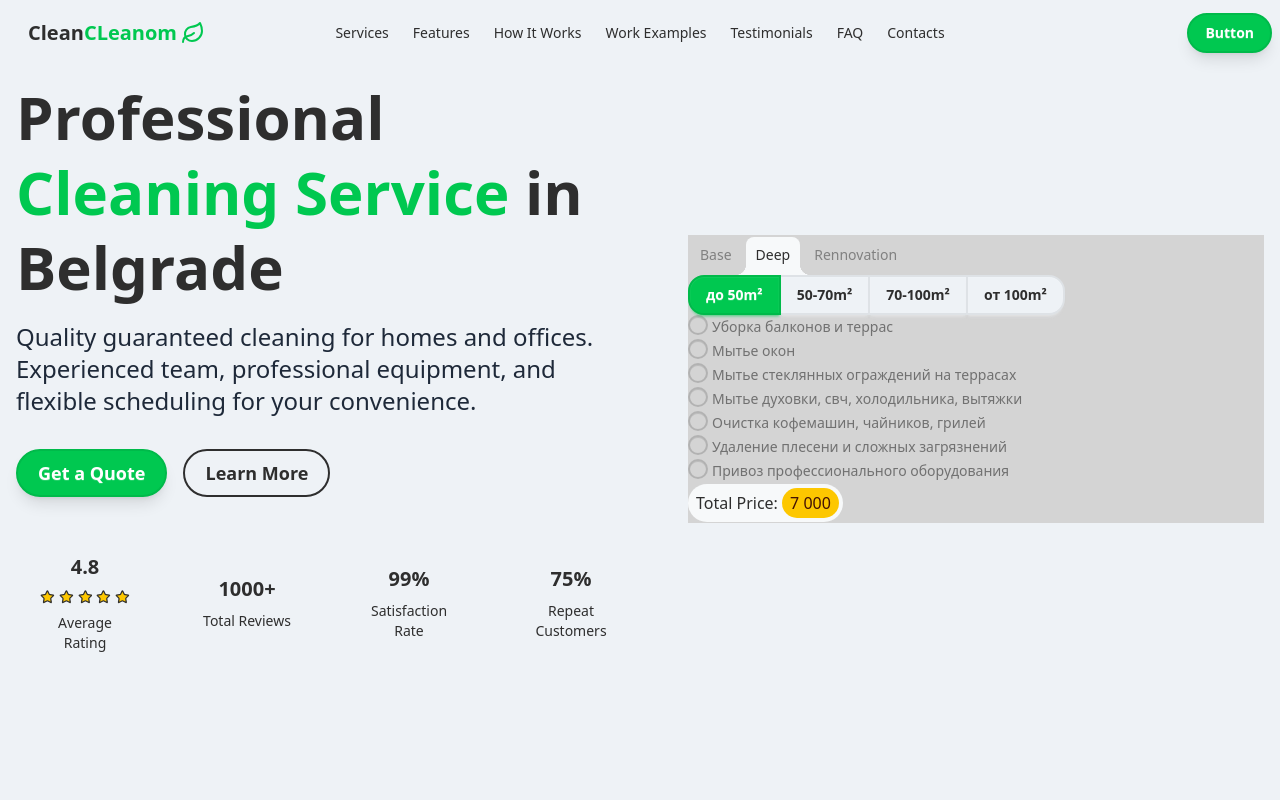
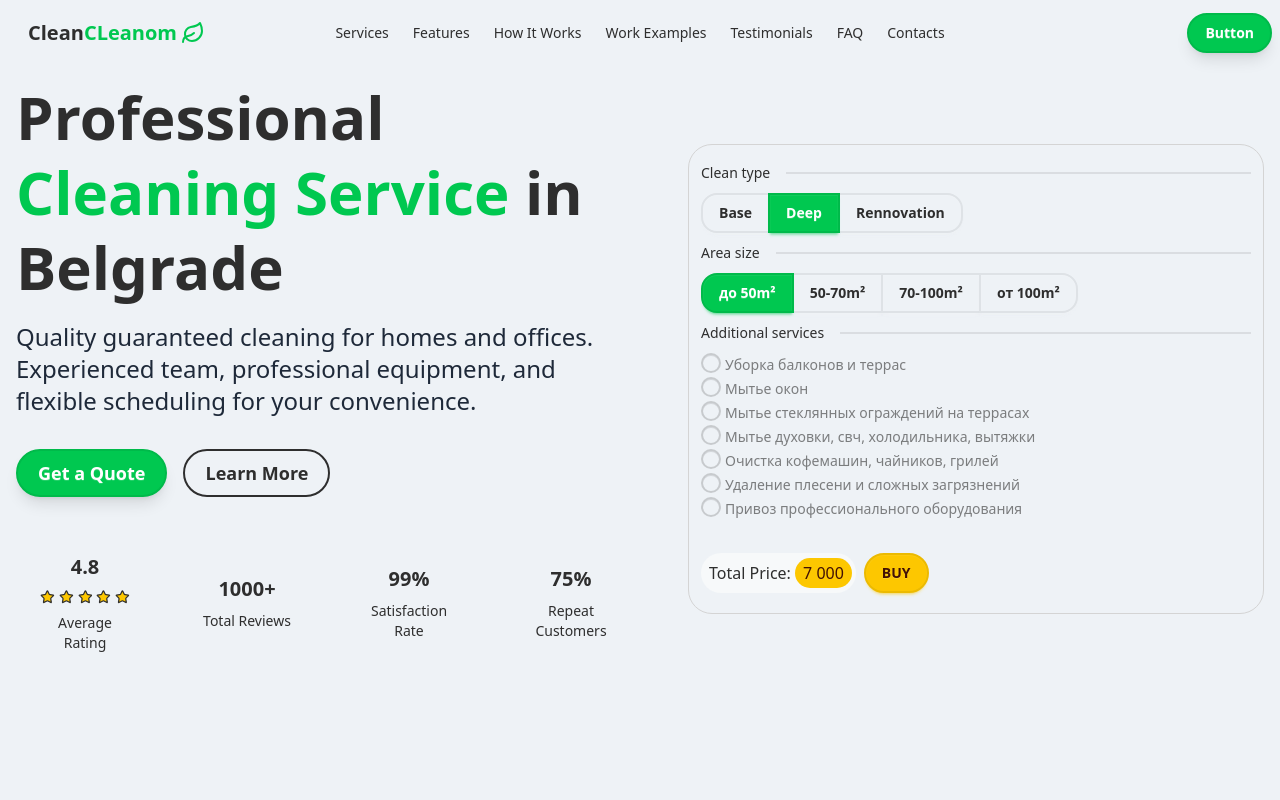
Before and after one commit to levladik/clean_cleanom, a Next.js app: page / in a window 1280 px wide. Shown: the top 800 px of the page. Built offline with nearby package versions, Linux system fonts and the light colour scheme.

Commit message:
Refactor calculator UI to use dividers and add buy button

```diff
--- a/src/app/components/sections/calculator/AddonsList.tsx
+++ b/src/app/components/sections/calculator/AddonsList.tsx
@@ -12,11 +12,11 @@ const AddonsList = () => {
   ]
 
   return (
-    <div>
+    <div className="mb-5">
       {additionalServicesData.map((addon, idx) => (
         <div
           key={idx}
-          className="flex gap-1"
+          className="flex items-center gap-1"
         >
           <input
             className="checkbox checked:checkbox-primary checkbox-sm mb-1"
--- a/src/app/components/sections/calculator/Calculator.tsx
+++ b/src/app/components/sections/calculator/Calculator.tsx
@@ -6,38 +6,20 @@
  */
 
 'use client'
-import { useState } from 'react'
 
 import AddonsList from './AddonsList'
 import AreaPicker from './AreaPicker'
+import CleanTypePicker from './CleanTypePicker'
 import TotalPrice from './TotalPrice'
 
-const tabs = ['Base', 'Deep', 'Rennovation']
-
 const Calculator = () => {
-  const [activeTab, setActiveTab] = useState('Deep')
-
   return (
-    <div className="bg-base-300 w-xl">
-      {/* Tabs */}
-      <div
-        className="tabs tabs-lift"
-        role="tablist"
-      >
-        {tabs.map((tab, idx) => (
-          <a
-            key={idx}
-            className={`tab ${activeTab === tab ? 'tab-active' : ''}`}
-            onClick={(e) => {
-              e.preventDefault()
-              setActiveTab(tab)
-            }}
-          >
-            {tab}
-          </a>
-        ))}
-      </div>
+    <div className="w-xl flex flex-col gap-3 border border-base-300 rounded-3xl px-3 py-5">
+      <div className="divider divider-start text-sm my-0">Clean type</div>
+      <CleanTypePicker />
+      <div className="divider divider-start text-sm my-0">Area size</div>
       <AreaPicker />
+      <div className="divider divider-start text-sm my-0">Additional services</div>
       <AddonsList />
       <TotalPrice />
     </div>
--- /dev/null
+++ b/src/app/components/sections/calculator/CleanTypePicker.tsx
@@ -0,0 +1,27 @@
+'use client'
+import { useState } from 'react'
+
+const CleanTypePicker = () => {
+  const tabs = ['Base', 'Deep', 'Rennovation']
+  const [activeTab, setActiveTab] = useState('Deep')
+
+  return (
+    <div className="join">
+      {/* Tabs */}
+      {tabs.map((tab, idx) => (
+        <input
+          key={idx}
+          aria-label={tab}
+          checked={activeTab === tab}
+          className="join-item btn"
+          name={tab}
+          onChange={(e) => setActiveTab(e.target.value)}
+          type="radio"
+          value={tab}
+        />
+      ))}
+    </div>
+  )
+}
+
+export default CleanTypePicker
--- a/src/app/components/sections/calculator/TotalPrice.tsx
+++ b/src/app/components/sections/calculator/TotalPrice.tsx
@@ -1,9 +1,10 @@
 const TotalPrice = () => {
   return (
-    <div className="my-2">
+    <div className="flex items-center gap-2">
       <span className="bg-base-100 rounded-full p-2 pe-1">
         Total Price: <span className="bg-accent text-accent-content rounded-full px-2 py-1">7 000</span>
       </span>
+      <button className="btn btn-accent rounded-full">BUY</button>
     </div>
   )
 }
```
